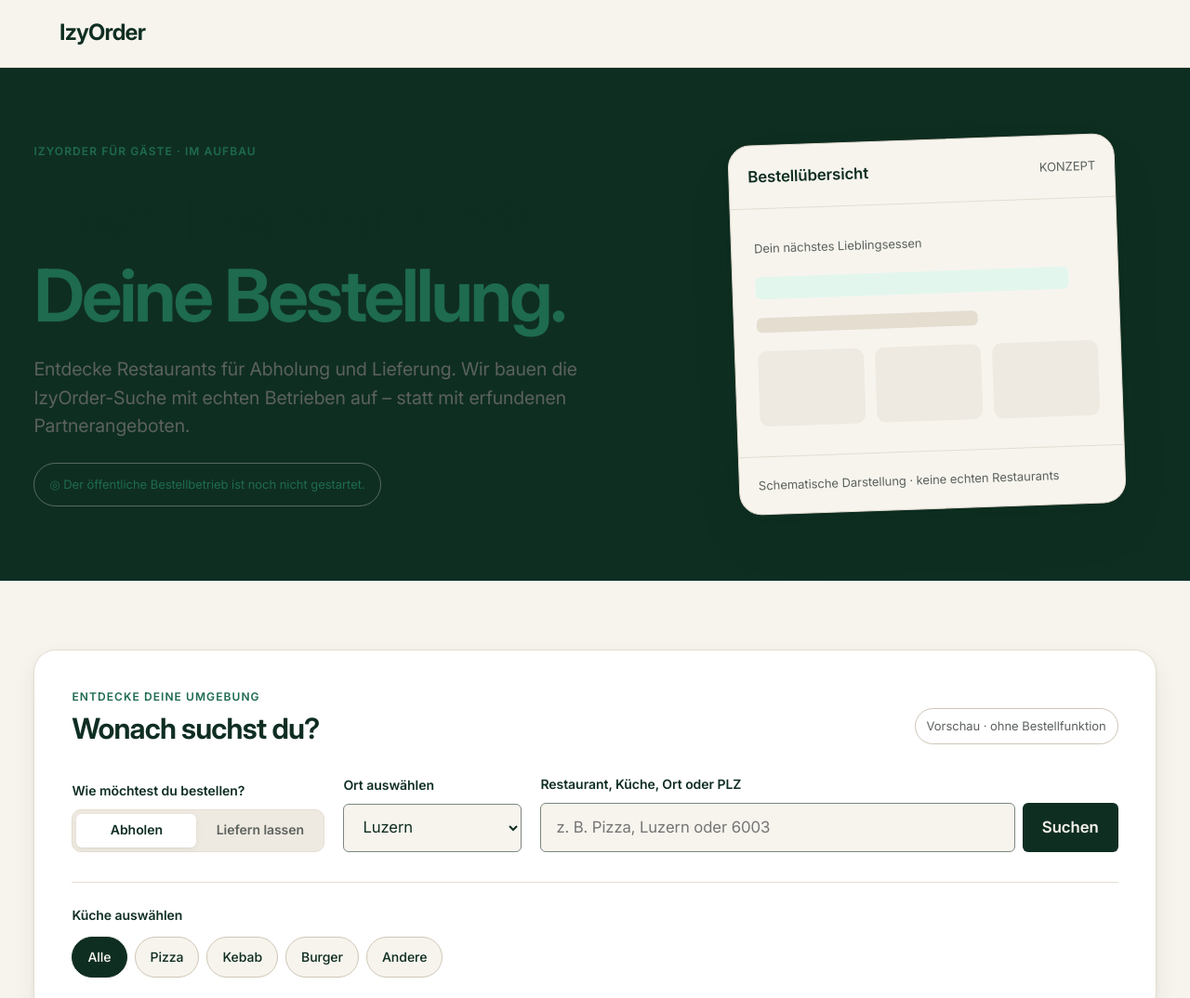
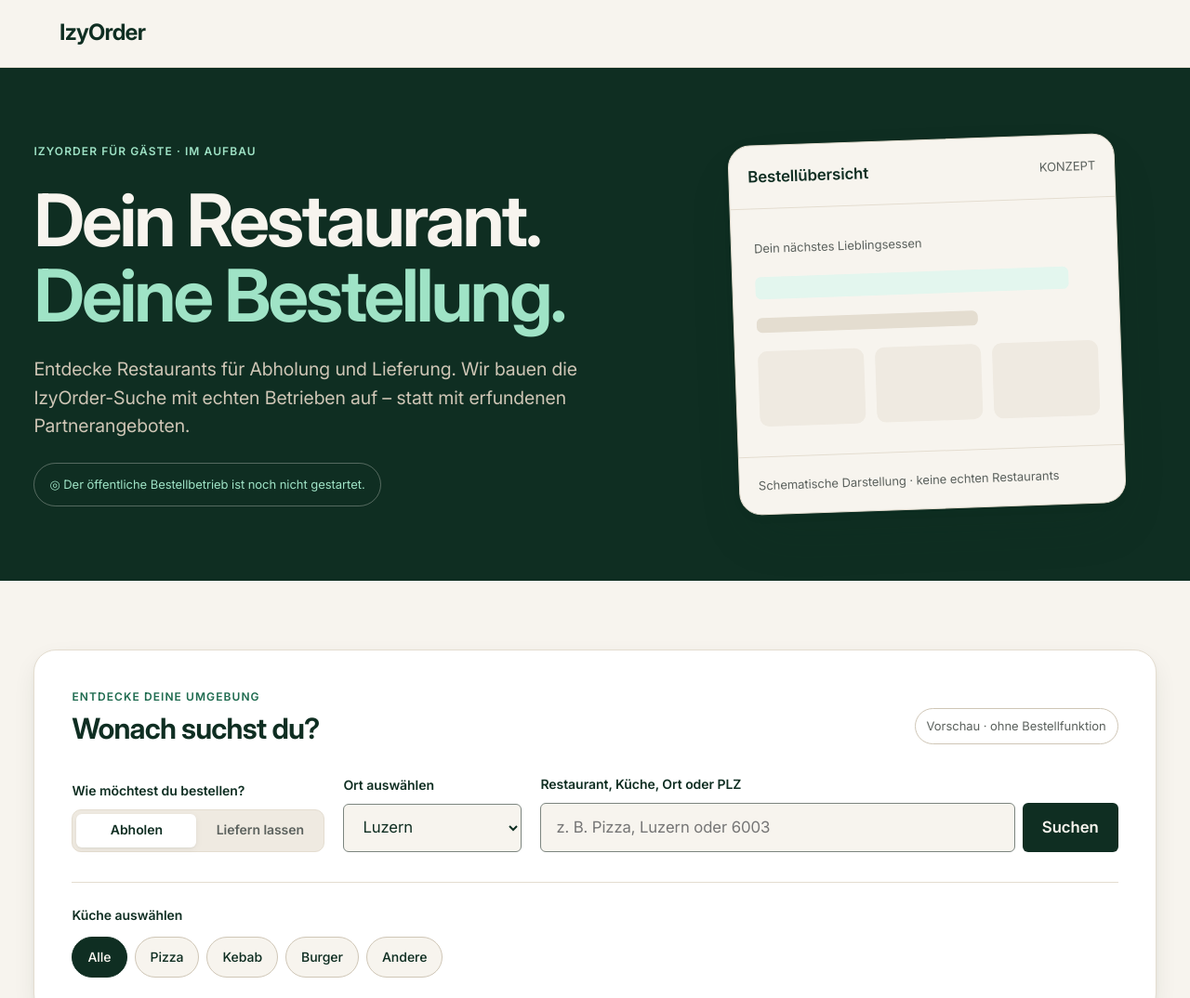
Before and after one commit to yildirimu92-cpu/gilded-madeleine-0e8698, an Astro site: page /bestellen in a window 1280 px wide. Shown: the top 1074 px of the page at 93% size. Built offline with nearby package versions, Linux system fonts and the light colour scheme; Astro itself is replaced by a stand-in of ours.

Commit message:
fix(pr13): scope semantic inverse palette to dark B2C hero

```diff
--- a/src/pages/bestellen/index.astro
+++ b/src/pages/bestellen/index.astro
@@ -35,7 +35,7 @@ const cuisines: readonly CuisineFilter[] = ['Alle', 'Pizza', 'Kebab', 'Burger',
   description="IzyOrder entwickelt eine Restaurantsuche für Abholung und Lieferung. Der Start erfolgt erst mit geprüften Gastronomiepartnern."
   noindex
 >
-  <section class="b2c-hero" aria-labelledby="b2c-heading">
+  <section class="b2c-hero surface-inverse" aria-labelledby="b2c-heading">
     <div class="container container--xl b2c-hero__grid">
       <div class="b2c-hero__copy">
         <p class="b2c-overline b2c-overline--light">IzyOrder für Gäste · Im Aufbau</p>
```
